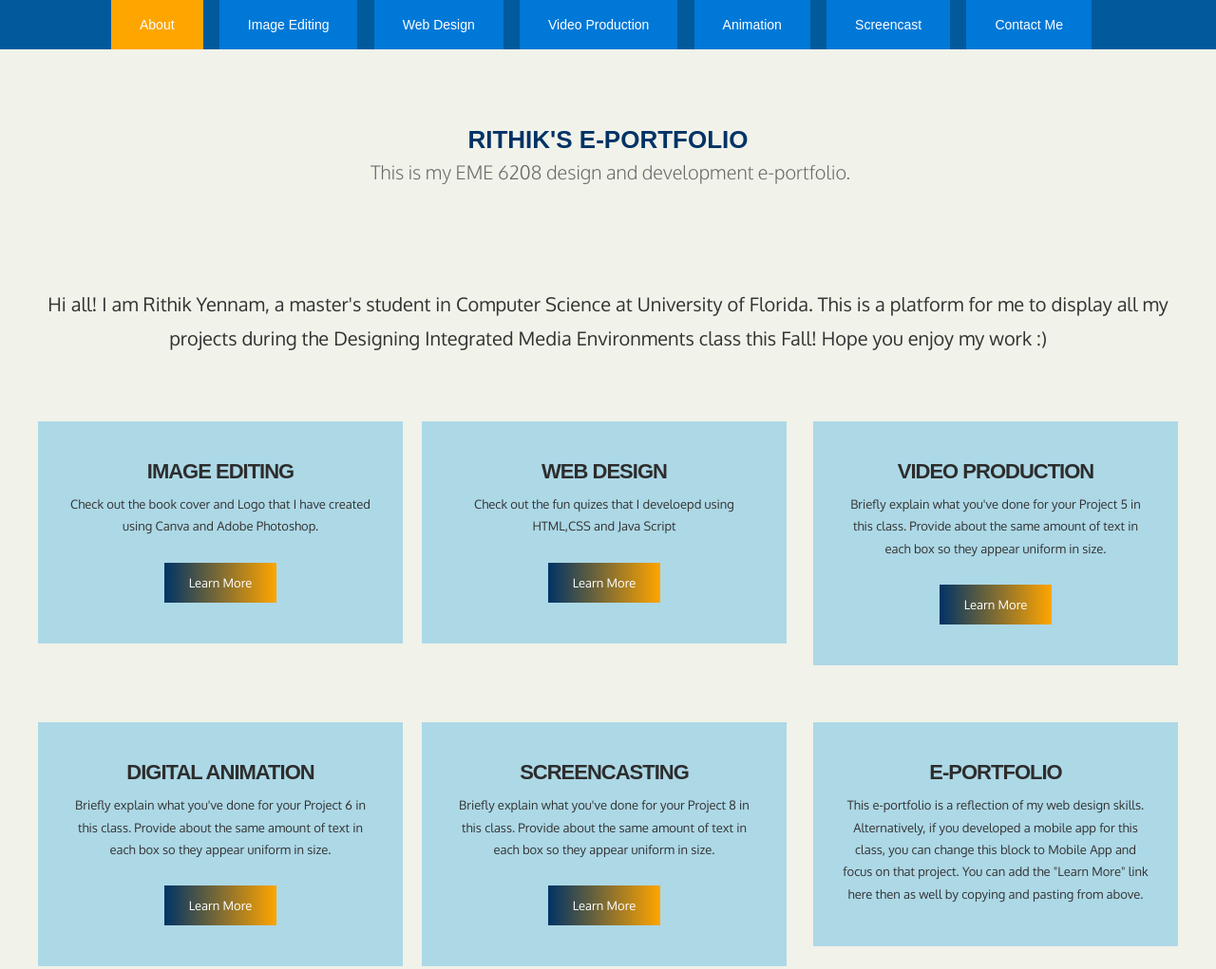
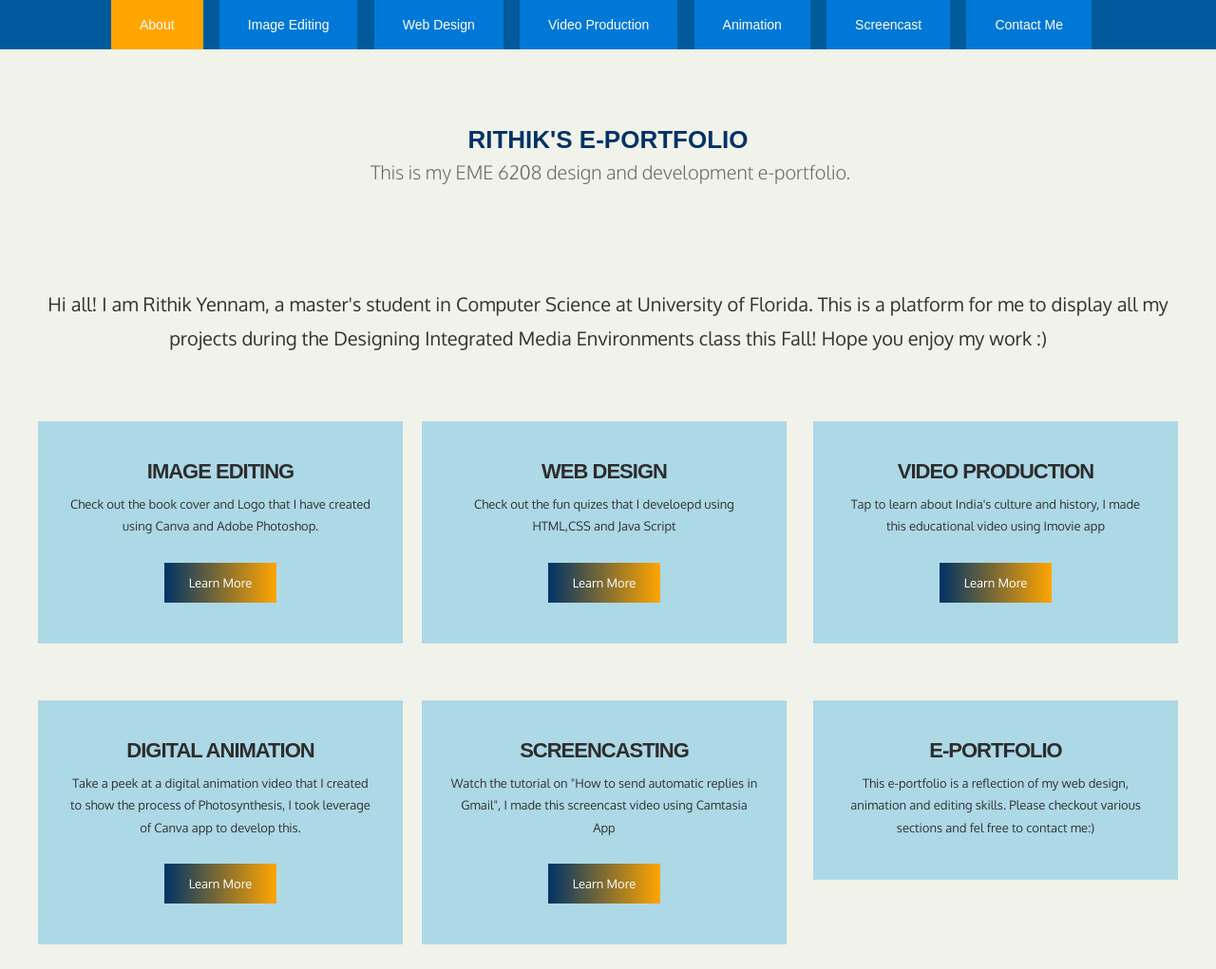
Before and after one commit to rithikyennam/e-portfolio, a plain HTML site: page index.html in a window 1280 px wide. Shown: the top 1021 px of the page at 95% size. Drawn offline with Linux system fonts and the light colour scheme.

Commit message:
Update index.html

```diff
--- a/index.html
+++ b/index.html
@@ -98,7 +98,7 @@ Released   : 20130406
 			<div class="box-style">
 				<div class="content">
 					<h2>Video Production</h2>
-					<p>Briefly explain what you've done for your Project 5 in this class. Provide about the same amount of text in each box so they appear uniform in size.</p>
+					<p>Tap to learn about India's culture and history, I made this educational video using Imovie app</p>
 					<a href="video.html" class="button">Learn More</a>
 				</div>
 			</div>
@@ -109,7 +109,7 @@ Released   : 20130406
 			<div class="box-style">
 				<div class="content">
 					<h2>Digital Animation</h2>
-					<p>Briefly explain what you've done for your Project 6 in this class. Provide about the same amount of text in each box so they appear uniform in size.</p>
+					<p>Take a peek at a digital animation video that I created to show the process of Photosynthesis, I took leverage of Canva app to develop this.</p>
 					<a href="animation.html" class="button">Learn More</a>
 				</div>
 			</div>
@@ -118,7 +118,7 @@ Released   : 20130406
 			<div class="box-style">
 				<div class="content">
 					<h2>Screencasting</h2>
-					<p>Briefly explain what you've done for your Project 8 in this class. Provide about the same amount of text in each box so they appear uniform in size.</p>
+					<p>Watch the tutorial on "How to send automatic replies in Gmail", I made this screencast video using Camtasia App</p>
 					<a href="screencast.html" class="button">Learn More</a>
 				</div>
 			</div>
@@ -127,7 +127,7 @@ Released   : 20130406
 			<div class="box-style">
 				<div class="content">
 					<h2>E-Portfolio</h2>
-					<p>This e-portfolio is a reflection of my web design skills. Alternatively, if you developed a mobile app for this class, you can change this block to Mobile App and focus on that project. You can add the "Learn More" link here then as well by copying and pasting from above.</p>
+					<p>This e-portfolio is a reflection of my web design, animation and editing skills. Please checkout various sections and fel free to contact me:)</p>
 
 				</div>
 			</div>
```
